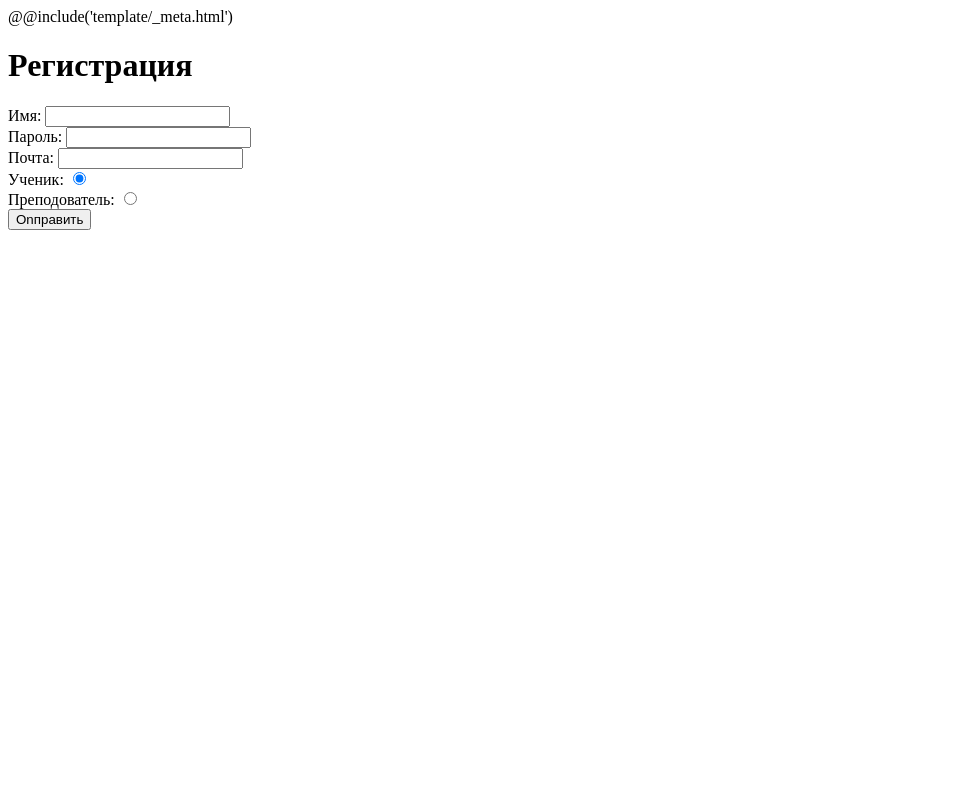
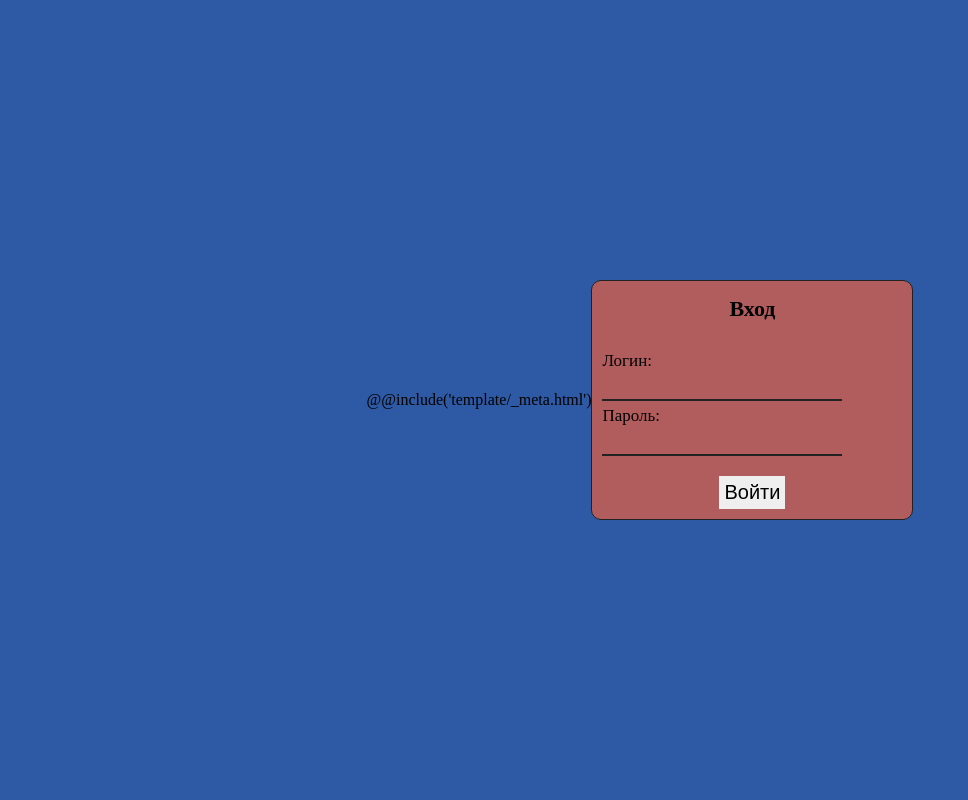
Before and after one commit to lazaryan/CyberGarden, a PHP site: page /login.html in a window 1280 px wide. Shown: the whole page, without its empty margins (0-968 px from the left). Run offline with PHP 8.4, Linux system fonts and the light colour scheme; style sheets or scripts are compiled from the project's sources.

Commit message:
add login form

```diff
--- a/src/less/login.less
+++ b/src/less/login.less
@@ -85,3 +85,70 @@
     color: #222;
   }
 }
+
+.body_flex {
+  height: 100vh;
+  background-color: #2e5aa5;
+  display: flex;
+  justify-content: center;
+  align-items: center;
+}
+
+.login {
+  &__form {
+    border: 1px solid #222222;
+    border-radius: 10px;
+    padding: 10px;
+    background-color: #b25d5d;
+  }
+
+  &__title {
+    text-align: center;
+    font-size: 22px;
+    line-height: 35px;
+    margin-bottom: 20px;
+  }
+
+  &__body {
+    width: 300px;
+  }
+
+  &__label {
+    display: block;
+    font-size: 17px;
+    line-height: 30px;
+
+    &::after {
+      content: ':'
+    }
+  }
+
+  &__input {
+    width: 80%;
+    font-size: 20px;
+    border: none;
+    border-bottom: 2px solid #222;
+    background-color: transparent;
+    outline: none;
+    color: #fff;
+    transition: .5s;
+
+    &:hover,
+    &:focus {
+      border-bottom: 2px solid #3084a5;
+    }
+  }
+
+  &__submit {
+    margin-top: 20px;
+    display: flex;
+    justify-content: center;
+
+    &-i {
+      padding: 5px;
+      font-size: 20px;
+      border: none;
+      cursor: pointer;
+    }
+  }
+}
--- a/src/login.html
+++ b/src/login.html
@@ -2,53 +2,28 @@
 <html lang="en">
 <head>
     @@include('template/_meta.html')
+
     <title>Login</title>
 
+    <link rel="stylesheet" href="css/main.css">
     <link rel="stylesheet" href="css/login.css">
 </head>
-<body class="body flex_center">
-<form action="register.php" class="login" id="form" method="post">
-    <h1 class="login__title">Регистрация</h1>
-    <div class="login__block login__block_requered">
-        <label class="login_text" for="name">Имя:</label>
-        <input type="text" name="name" id="name">
-    </div>
-    <div class="login__block login__block_requered">
-        <label class="login_text" for="password">Пароль:</label>
-        <input type="password" name="password"  id="password">
-    </div>
-    <div class="login__block">
-        <label class="login_text" for="email">Почта:</label>
-        <input type="text" name="email" id="email">
-    </div>
-    <div class="login__block login__block_flex">
-        <div>
-            <label for="student">Ученик:</label>
-            <input type="radio" value="off" name="state" id="student" checked>
+<body class="body_flex">
+    <form action="login.php" class="login__form" method="post">
+        <h2 class="login__title">Вход</h2>
+        <div class="login__body">
+            <div class="login__field">
+                <label for="" class="login__label">Логин</label>
+                <input type="text" class="login__input" autocomplete="off" />
+            </div>
+            <div class="login__field">
+                <label for="" class="login__label">Пароль</label>
+                <input type="password" class="login__input" autocomplete="off" />
+            </div>
         </div>
-        <div>
-            <label for="teacher">Преподователь:</label>
-            <input type="radio" value="on" name="state" id="teacher">
+        <div class="login__submit">
+            <input type="submit" value="Войти" class="login__submit-i">
         </div>
-    </div>
-    <input type="submit" class="login__submit" id="submit" value="Оnправить">
-</form>
-<script>
-    var submit = document.querySelector('#submit');
-    var form = document.querySelector('#form');
-
-    submit.addEventListener('click', function(e) {
-        e.preventDefault();
-
-        var obj = {
-            name: form.querySelector('#name').value,
-            password: form.querySelector('#password').value,
-            email: form.querySelector('#email').value,
-            state: form.querySelector('input[name="state"]:checked').value
-        }
-
-        sessionStorage.setItem('person', obj);
-    })
-</script>
+    </form>
 </body>
 </html>
```
